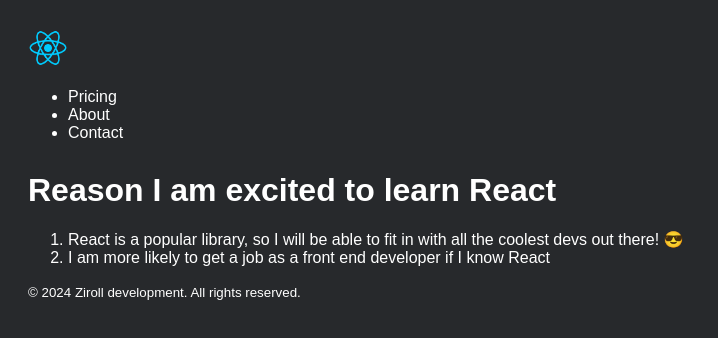
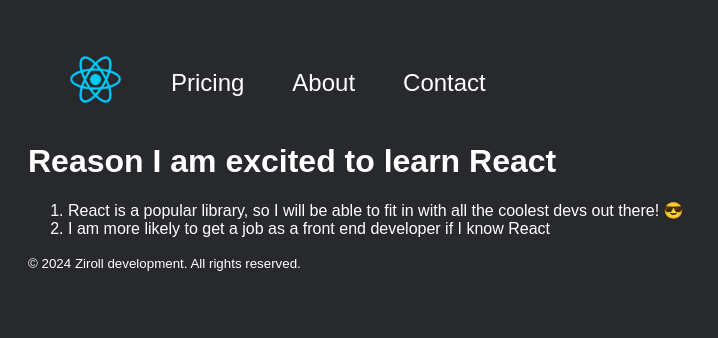
Before and after one commit to marionmartie/scrimba-react-app, a React (Vite) app: page / in a window 1280 px wide. Shown: the top 338 px of the page, without its empty margins (0-718 px from the left). Built offline with nearby package versions, Linux system fonts and the light colour scheme.

Commit message:
Day 19 Part 1

```diff
--- a/src/App.jsx
+++ b/src/App.jsx
@@ -1,46 +1,13 @@
 import React from 'react'
-import ReactDOM from 'react-dom/client'
-
-const Header = () => {
-  return (
-    <header>
-        <img src="/src/assets/react-logo.png" width="40px" />
-        <nav>
-          <ul>
-            <li>Pricing</li>
-            <li>About</li>
-            <li>Contact</li>
-          </ul>
-        </nav>
-    </header>
-  )
-}
-
-const Footer = () => {
-  return (
-    <footer>
-        <small>© 2024 Ziroll development. All rights reserved.</small>
-    </footer>
-  )
-}
-
-const MainContent = () => {
-  return (
-  <main>
-    <h1>Reason I am excited to learn React</h1>
-    <ol>
-      <li>React is a popular library, so I will be able to fit in with all the coolest devs out there! 😎</li>
-      <li>I am more likely to get a job as a front end developer if I know React</li>
-    </ol>
-  </main>
-  )
-}
+import Header from './components/Header.jsx'
+import Footer from './components/Footer.jsx'
+import MainContent from './components/MainContent.jsx'
 
 const App = () => {
   return (
     <>
       <Header />
-      <MainContent />
+        <MainContent />
       <Footer />
     </>
   )
--- /dev/null
+++ b/src/components/Footer.jsx
@@ -0,0 +1,9 @@
+const Footer = () => {
+    return (
+        <footer>
+            <small>© 2024 Ziroll development. All rights reserved.</small>
+        </footer>
+    )
+}
+
+export default Footer
--- /dev/null
+++ b/src/components/Header.jsx
@@ -0,0 +1,18 @@
+const Header = () => {
+    return (
+      <header>
+          <nav>
+            <ul className='nav-list flex align-items-center gap font-size-lg'>
+              <li>
+                <img src="/src/assets/react-logo.png" className='logo' />
+              </li>
+              <li>Pricing</li>
+              <li>About</li>
+              <li>Contact</li>
+            </ul>
+          </nav>
+      </header>
+    )
+  }
+
+  export default Header
--- /dev/null
+++ b/src/components/MainContent.jsx
@@ -0,0 +1,13 @@
+const MainContent = () => {
+    return (
+        <main>
+            <h1>Reason I am excited to learn React</h1>
+            <ol>
+                <li>React is a popular library, so I will be able to fit in with all the coolest devs out there! 😎</li>
+                <li>I am more likely to get a job as a front end developer if I know React</li>
+            </ol>
+        </main>
+    )
+}
+
+export default MainContent
--- a/src/index.css
+++ b/src/index.css
@@ -8,3 +8,27 @@ body {
 h1 {
   margin-top: 30px;
 }
+
+.nav-list {
+  list-style: none;
+}
+
+.flex {
+  display: flex;
+}
+
+.align-items-center {
+  align-items: center;
+}
+
+.gap {
+  gap: 2em;
+}
+
+.font-size-lg {
+  font-size: 1.5em;
+}
+
+.logo {
+  width: 55px;
+}
```
